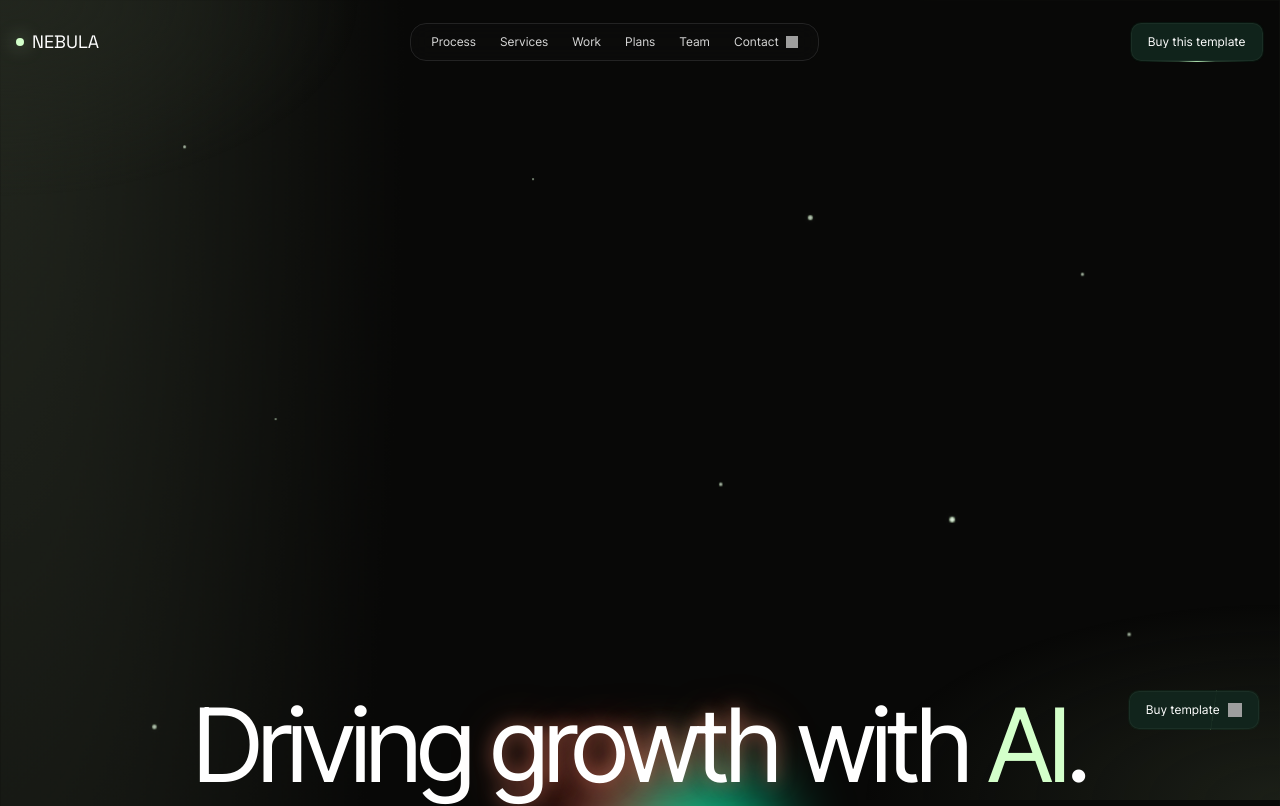
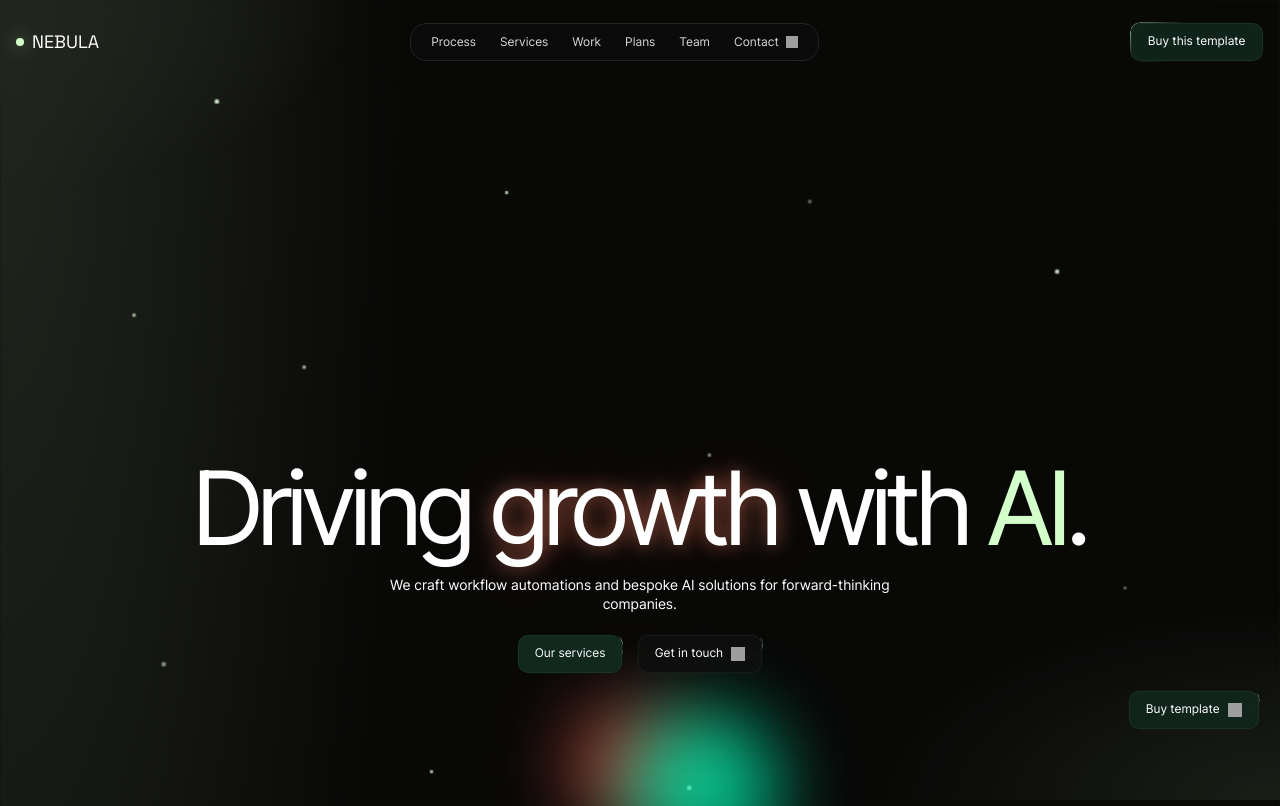
Before and after one commit to marcobrit0/madeofia, a Next.js app: page / in a window 1280 px wide. Shown: the top 806 px of the page. Built offline with nearby package versions, Linux system fonts and the light colour scheme; grey boxes are pictures that could not be loaded.

Commit message:
Refine hero motion and CTA hover animations

```diff
--- a/src/app/page.module.css
+++ b/src/app/page.module.css
@@ -146,18 +146,18 @@
 }
 
 .hero {
-  min-height: 1040px;
-  padding: 0 0 110px;
+  min-height: 980px;
+  padding: 0 0 80px;
 }
 
 .heroInner {
-  align-items: flex-end;
+  align-items: center;
   display: flex;
   justify-content: center;
   margin: 0 auto;
   max-width: 1440px;
-  min-height: 1040px;
-  padding: 220px 40px 130px;
+  min-height: 980px;
+  padding: 170px 40px 100px;
   position: relative;
 }
 
@@ -169,6 +169,7 @@
   max-width: 1180px;
   position: relative;
   text-align: center;
+  transform: translateY(42px);
   width: 100%;
   z-index: 2;
 }
@@ -268,12 +269,11 @@
 }
 
 .ctaGlow {
-  animation: ctaSpin 3.9s linear infinite;
-  background: radial-gradient(30% 30% at 50% 100%, rgba(211, 255, 202, 0.56) 0%, rgba(211, 255, 202, 0.14) 42%, rgba(211, 255, 202, 0) 100%);
+  background: radial-gradient(42% 56% at 50% 112%, rgba(211, 255, 202, 0.52) 0%, rgba(211, 255, 202, 0.16) 42%, rgba(211, 255, 202, 0) 100%);
   filter: blur(15px);
-  inset: -24px;
-  opacity: 0.22;
-  transform: scale(0.88);
+  inset: -20px -16px -24px;
+  opacity: 0.04;
+  transform: scale(0.94);
   transition:
     opacity 0.35s ease,
     transform 0.35s ease;
@@ -281,9 +281,18 @@
 }
 
 .ctaBorder {
-  animation: ctaSpin 3.9s linear infinite;
-  background: radial-gradient(39.8% 40.3% at 50% 100%, rgba(211, 255, 202, 1) 0%, rgba(211, 255, 202, 0.18) 34%, rgba(211, 255, 202, 0) 100%);
-  opacity: 0.92;
+  animation: ctaSpin 4.8s linear infinite;
+  background: conic-gradient(
+    from 0deg,
+    rgba(211, 255, 202, 0) 0deg,
+    rgba(211, 255, 202, 0) 235deg,
+    rgba(211, 255, 202, 0.16) 258deg,
+    rgba(211, 255, 202, 0.82) 279deg,
+    rgba(211, 255, 202, 0.18) 306deg,
+    rgba(211, 255, 202, 0) 330deg,
+    rgba(211, 255, 202, 0) 360deg
+  );
+  opacity: 0.7;
   padding: 1px;
   -webkit-mask:
     linear-gradient(#fff 0 0) content-box,
@@ -297,7 +306,7 @@
   background: var(--cta-fill-color);
   box-shadow:
     inset 0 0 0 1px rgba(211, 255, 202, 0.05),
-    0 0 30px rgba(23, 196, 121, 0.16);
+    0 0 16px rgba(23, 196, 121, 0.08);
   inset: 1px;
   transition:
     background 0.35s ease,
@@ -306,15 +315,27 @@
 }
 
 .ctaButton:hover .ctaGlow {
-  opacity: 0.68;
+  opacity: 0.42;
   transform: scale(1);
+}
+
+.ctaButton:hover .ctaBorder {
+  background: conic-gradient(
+    from 0deg,
+    rgba(211, 255, 202, 0.2) 0deg,
+    rgba(211, 255, 202, 0.34) 88deg,
+    rgba(211, 255, 202, 0.96) 156deg,
+    rgba(211, 255, 202, 0.3) 238deg,
+    rgba(211, 255, 202, 0.2) 360deg
+  );
+  opacity: 0.96;
 }
 
 .ctaButton:hover .ctaFill {
   background: var(--cta-fill-hover);
   box-shadow:
     inset 0 0 0 1px rgba(211, 255, 202, 0.16),
-    0 0 34px rgba(146, 255, 176, 0.26);
+    0 0 26px rgba(146, 255, 176, 0.18);
 }
 
 .ctaContent {
@@ -328,14 +349,48 @@
 
 .ctaLabelMask {
   display: inline-flex;
+  height: 1.2em;
   overflow: hidden;
   perspective: 500px;
-}
-
-.ctaLabel {
-  display: inline-block;
-  transform-origin: center bottom;
+  position: relative;
+}
+
+.ctaLabelTrack {
+  display: block;
+  position: relative;
+}
+
+.ctaLabelPrimary,
+.ctaLabelSecondary {
+  display: block;
+  transform-origin: center center;
+  transition:
+    transform 0.45s cubic-bezier(0.22, 1, 0.36, 1),
+    opacity 0.35s ease;
+  white-space: nowrap;
   will-change: transform;
+}
+
+.ctaLabelPrimary {
+  position: relative;
+}
+
+.ctaLabelSecondary {
+  left: 0;
+  opacity: 0;
+  position: absolute;
+  top: 100%;
+  transform: translateY(12%) rotateX(-92deg);
+}
+
+.ctaButton:hover .ctaLabelPrimary {
+  opacity: 0;
+  transform: translateY(-112%) rotateX(92deg);
+}
+
+.ctaButton:hover .ctaLabelSecondary {
+  opacity: 1;
+  transform: translateY(-100%) rotateX(0deg);
 }
 
 .ctaIcon {
@@ -395,8 +450,8 @@
   background: radial-gradient(circle, rgba(255, 255, 255, 0.98) 0%, rgba(211, 255, 202, 0.92) 72%, rgba(211, 255, 202, 0.15) 100%);
   border-radius: 999px;
   box-shadow:
-    0 0 10px rgba(255, 255, 255, 0.26),
-    0 0 18px rgba(211, 255, 202, 0.18);
+    0 0 12px rgba(255, 255, 255, 0.32),
+    0 0 22px rgba(211, 255, 202, 0.22);
   filter: blur(0.15px);
   position: absolute;
   will-change: transform, opacity;
@@ -1580,12 +1635,16 @@
   }
 
   .hero {
-    min-height: 780px;
+    min-height: 720px;
   }
 
   .heroInner {
-    min-height: 780px;
-    padding: 170px 15px 90px;
+    min-height: 720px;
+    padding: 138px 15px 72px;
+  }
+
+  .heroCopy {
+    transform: translateY(12px);
   }
 
   .heroDescription {
--- a/src/app/page.tsx
+++ b/src/app/page.tsx
@@ -207,18 +207,20 @@ const faqItems = [
 ];
 
 const stars = [
-  { top: "12%", left: "15%", size: 3, driftX: 16, driftY: -18, duration: 10.5, delay: 0.2 },
-  { top: "16%", left: "41%", size: 2, driftX: -12, driftY: 14, duration: 9.4, delay: 0.6 },
-  { top: "19%", left: "63%", size: 4, driftX: 18, driftY: -16, duration: 11.2, delay: 1.1 },
-  { top: "24%", left: "84%", size: 3, driftX: -14, driftY: 12, duration: 8.9, delay: 1.5 },
-  { top: "36%", left: "22%", size: 2, driftX: 13, driftY: -10, duration: 9.8, delay: 0.4 },
-  { top: "42%", left: "56%", size: 3, driftX: -16, driftY: 16, duration: 10.6, delay: 0.9 },
-  { top: "46%", left: "73%", size: 4, driftX: 20, driftY: -14, duration: 11.6, delay: 1.8 },
-  { top: "55%", left: "88%", size: 3, driftX: -12, driftY: 18, duration: 9.7, delay: 1.3 },
-  { top: "63%", left: "12%", size: 4, driftX: 17, driftY: -13, duration: 10.8, delay: 0.7 },
-  { top: "71%", left: "35%", size: 2, driftX: -11, driftY: 14, duration: 8.7, delay: 1.1 },
-  { top: "76%", left: "52%", size: 3, driftX: 14, driftY: -12, duration: 9.6, delay: 0.5 },
-  { top: "82%", left: "78%", size: 3, driftX: -15, driftY: 12, duration: 10.1, delay: 1.7 },
+  { top: "12%", left: "15%", size: 3, driftX: 24, driftY: -28, duration: 5.2, delay: 0.2 },
+  { top: "16%", left: "41%", size: 2, driftX: -20, driftY: 22, duration: 4.6, delay: 0.6 },
+  { top: "19%", left: "63%", size: 4, driftX: 28, driftY: -24, duration: 5.4, delay: 1.1 },
+  { top: "24%", left: "84%", size: 3, driftX: -22, driftY: 18, duration: 4.2, delay: 1.5 },
+  { top: "31%", left: "9%", size: 2, driftX: 18, driftY: -15, duration: 4.8, delay: 0.35 },
+  { top: "36%", left: "22%", size: 2, driftX: 21, driftY: -16, duration: 4.7, delay: 0.4 },
+  { top: "42%", left: "56%", size: 3, driftX: -24, driftY: 22, duration: 5, delay: 0.9 },
+  { top: "46%", left: "73%", size: 4, driftX: 30, driftY: -20, duration: 5.6, delay: 1.8 },
+  { top: "55%", left: "88%", size: 3, driftX: -18, driftY: 24, duration: 4.8, delay: 1.3 },
+  { top: "63%", left: "12%", size: 4, driftX: 24, driftY: -18, duration: 5.1, delay: 0.7 },
+  { top: "71%", left: "35%", size: 2, driftX: -18, driftY: 18, duration: 4.1, delay: 1.1 },
+  { top: "76%", left: "52%", size: 3, driftX: 22, driftY: -20, duration: 4.5, delay: 0.5 },
+  { top: "82%", left: "78%", size: 3, driftX: -22, driftY: 16, duration: 4.9, delay: 1.7 },
+  { top: "87%", left: "90%", size: 2, driftX: 16, driftY: -18, duration: 4.4, delay: 0.95 },
 ];
 
 const aboutLines = [
@@ -277,28 +279,10 @@ const staggerChildren = {
 const ctaVariants = {
   rest: {
     scale: 1,
-    y: 0,
   },
   hover: {
-    scale: 1.02,
-    y: -1,
+    scale: 1.015,
     transition: snappierTransition,
-  },
-};
-
-const ctaTextVariants = {
-  rest: {
-    y: 0,
-    rotateX: 0,
-  },
-  hover: {
-    y: [0, -12, 0],
-    rotateX: [0, -70, 0],
-    transition: {
-      duration: 0.52,
-      ease: "easeInOut" as const,
-      times: [0, 0.42, 1],
-    },
   },
 };
 
@@ -336,9 +320,12 @@ function CTAInner({
       <span className={styles.ctaFill} aria-hidden="true" />
       <span className={styles.ctaContent}>
         <span className={styles.ctaLabelMask}>
-          <motion.span className={styles.ctaLabel} variants={reducedMotion ? undefined : ctaTextVariants}>
-            {label}
-          </motion.span>
+          <span className={styles.ctaLabelTrack}>
+            <span className={styles.ctaLabelPrimary}>{label}</span>
+            <span className={styles.ctaLabelSecondary} aria-hidden="true">
+              {label}
+            </span>
+          </span>
         </span>
         {showArrow ? (
           <motion.span className={styles.ctaIcon} variants={reducedMotion ? undefined : arrowHoverVariants}>
@@ -911,10 +898,10 @@ export default function Home() {
                 prefersReducedMotion
                   ? undefined
                   : {
-                      x: [0, star.driftX, star.driftX * -0.58, 0],
-                      y: [0, star.driftY, star.driftY * -0.42, 0],
-                      opacity: [0.28, 1, 0.66, 0.28],
-                      scale: [1, 1.48, 1.02, 1],
+                      x: [0, star.driftX, star.driftX * -0.62, 0],
+                      y: [0, star.driftY, star.driftY * -0.48, 0],
+                      opacity: [0.34, 1, 0.74, 0.34],
+                      scale: [1, 1.56, 1.06, 1],
                     }
               }
               transition={
```
